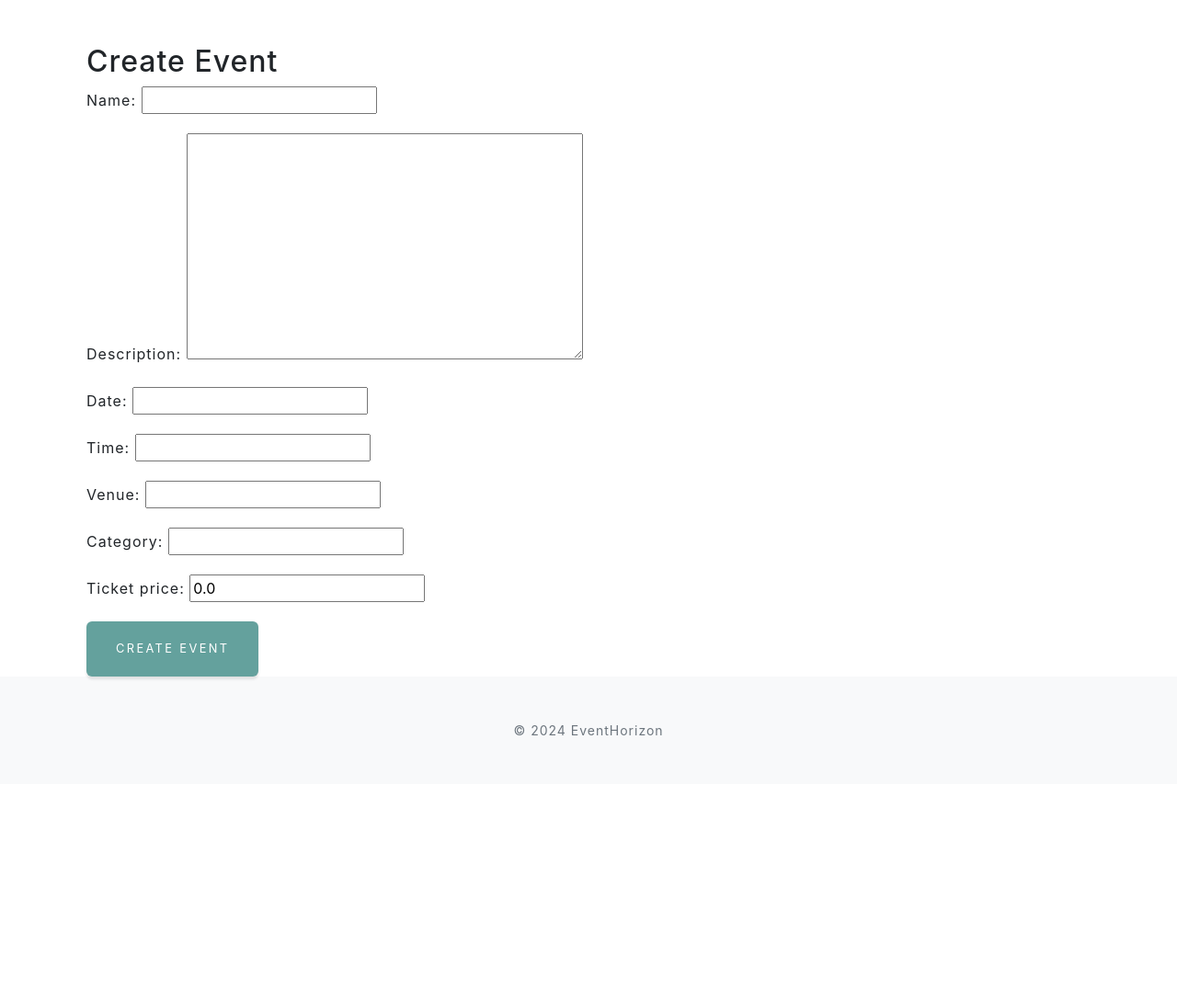
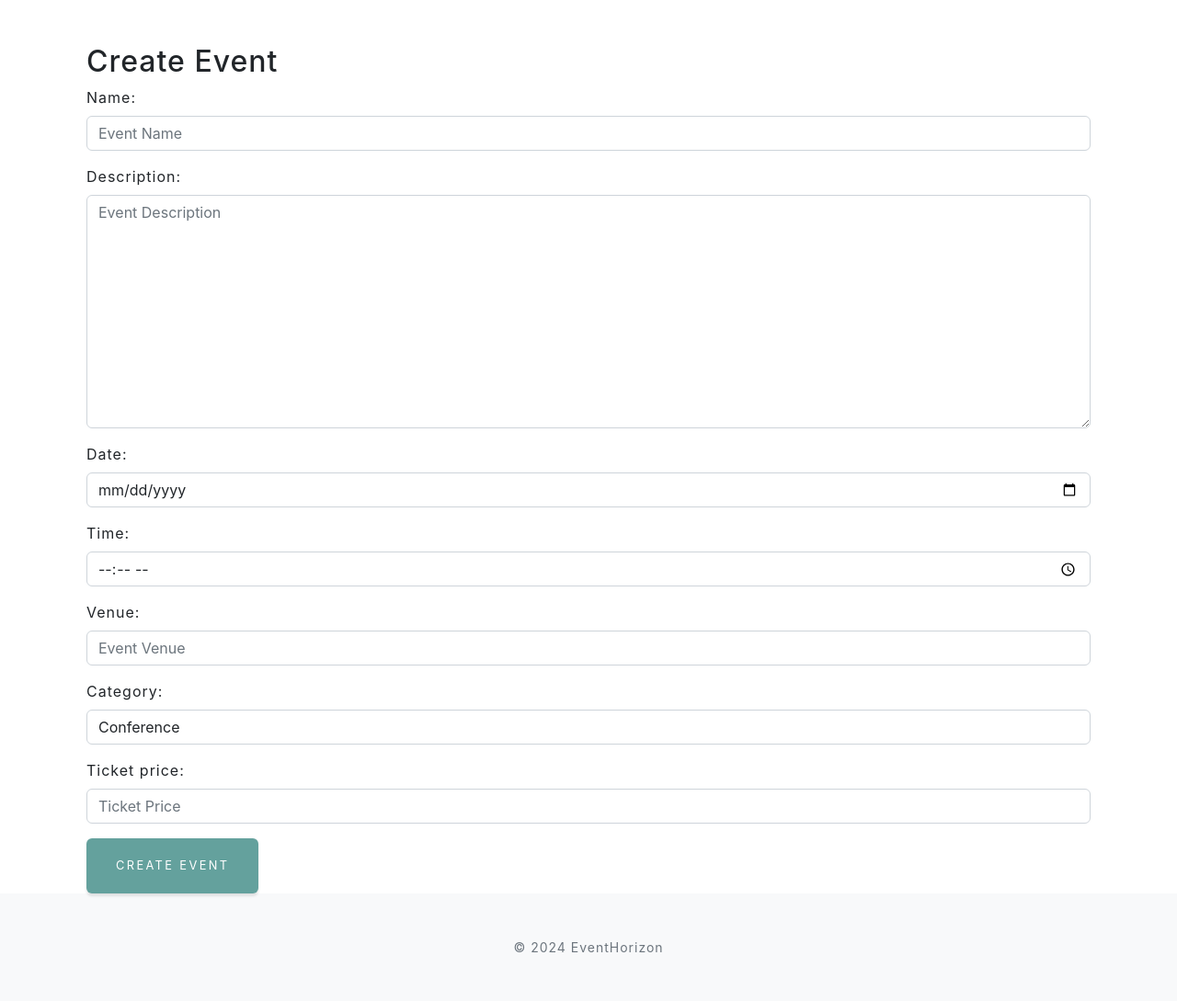
Before and after one commit to Kristiyand97/Event-System-Management, a Django app: page /events/create/ in a window 1280 px wide. Shown: the part 800-1889 px from the top of the page at 92% size. Before the commit the page ends 1600 px from the top, so only its background shows below. Run offline with Django 5.2, Linux system fonts and the light colour scheme; the visitor is signed in with stand-in values (Sample User, id 1); some libraries are stand-ins or nearby versions.

```diff
--- a/event_management/events/admin.py
+++ b/event_management/events/admin.py
@@ -3,5 +3,7 @@ from .models import Event
 
 class EventAdmin(admin.ModelAdmin):
     list_display = ('name', 'date', 'venue', 'organizer')
+    list_filter = ('date', 'category')
+    search_fields = ('name', 'description', 'venue')
 
 admin.site.register(Event, EventAdmin)
--- a/event_management/events/forms.py
+++ b/event_management/events/forms.py
@@ -5,3 +5,12 @@ class EventForm(forms.ModelForm):
     class Meta:
         model = Event
         fields = ['name', 'description', 'date', 'time', 'venue', 'category', 'ticket_price']
+        widgets = {
+            'name': forms.TextInput(attrs={'class': 'form-control', 'placeholder': 'Event Name'}),
+            'description': forms.Textarea(attrs={'class': 'form-control', 'placeholder': 'Event Description'}),
+            'date': forms.DateInput(attrs={'class': 'form-control', 'type': 'date'}),
+            'time': forms.TimeInput(attrs={'class': 'form-control', 'type': 'time'}),
+            'venue': forms.TextInput(attrs={'class': 'form-control', 'placeholder': 'Event Venue'}),
+            'category': forms.Select(attrs={'class': 'form-control'}),
+            'ticket_price': forms.NumberInput(attrs={'class': 'form-control', 'placeholder': 'Ticket Price'}),
+        }
--- a/event_management/events/models.py
+++ b/event_management/events/models.py
@@ -1,17 +1,33 @@
+from django.conf import settings
 from django.db import models
 from django.contrib.auth import get_user_model
 
 User = get_user_model()
 
+
+
 class Event(models.Model):
+    CATEGORY_CHOICES = [
+        ('CONFERENCE', 'Conference'),
+        ('SEMINAR', 'Seminar'),
+        ('MEETING', 'Meeting'),
+        ('WORKSHOP', 'Workshop'),
+        ('CONCERT', 'Concert'),
+        ('FESTIVAL', 'Festival'),
+        ('WEBINAR', 'Webinar'),
+        ('NETWORKING', 'Networking Event'),
+        ('EXHIBITION', 'Exhibition'),
+        ('PARTY', 'Party'),
+    ]
+
     name = models.CharField(max_length=200)
     description = models.TextField()
     date = models.DateField()
     time = models.TimeField()
-    venue = models.CharField(max_length=200)  # Correct field name
-    organizer = models.ForeignKey(User, on_delete=models.CASCADE, related_name='events')
-    category = models.CharField(max_length=100, blank=True, null=True)
-    ticket_price = models.DecimalField(max_digits=10, decimal_places=2, default=0.00)
+    venue = models.CharField(max_length=200)
+    category = models.CharField(max_length=50, choices=CATEGORY_CHOICES, default='CONFERENCE')
+    ticket_price = models.DecimalField(max_digits=6, decimal_places=2)
+    organizer = models.ForeignKey(settings.AUTH_USER_MODEL, on_delete=models.CASCADE)
 
     def __str__(self):
         return self.name
--- a/event_management/events/templates/events/event_detail.html
+++ b/event_management/events/templates/events/event_detail.html
@@ -4,11 +4,9 @@
 <div class="container mt-5">
     <h1>{{ event.name }}</h1>
     <p><strong>Date:</strong> {{ event.date }}</p>
-    <p><strong>Location:</strong> {{ event.location }}</p>
+    <p><strong>Location:</strong> {{ event.venue }}</p>
     <p><strong>Description:</strong> {{ event.description }}</p>
      <p><strong>Ticket Price:</strong> ${{ event.ticket_price }}</p>
-    <a href="{% url 'purchase_ticket' event.id %}">Purchase Tickets</a>
-    <h2>Purchase Tickets</h2>
     {% if user.is_authenticated %}
         <a href="{% url 'purchase_ticket' event.id %}" class="btn btn-primary">Purchase Ticket</a>
     {% else %}
--- a/event_management/events/urls.py
+++ b/event_management/events/urls.py
@@ -1,13 +1,13 @@
 from django.urls import path, include
 from rest_framework.routers import DefaultRouter
-from .views import EventViewSet, event_create, event_edit, EventDetailView, UserEventListView, EventListView
+from .views import EventViewSet, create_event, event_edit, EventDetailView, UserEventListView, EventListView
 
 router = DefaultRouter()
 router.register(r'events', EventViewSet)
 
 urlpatterns = [
     path('', EventListView.as_view(), name='event_list'),  # Ensure this is correct
-    path('create/', event_create, name='event_create'),
+    path('create/', create_event, name='event_create'),
     path('edit/<int:pk>/', event_edit, name='event_edit'),
     path('<int:pk>/', EventDetailView.as_view(), name='event_detail'),
     path('my-events/', UserEventListView.as_view(), name='user_event_list'),  # URL for user event list
--- a/event_management/events/views.py
+++ b/event_management/events/views.py
@@ -15,20 +15,17 @@ class EventViewSet(viewsets.ModelViewSet):
 
 
 @login_required
-def event_create(request):
+def create_event(request):
     if request.method == 'POST':
         form = EventForm(request.POST)
         if form.is_valid():
             event = form.save(commit=False)
-            event.organizer = request.user
+            event.organizer = request.user  # Set the organizer to the logged-in user
             event.save()
-            return redirect(reverse('user_event_list'))
-        else:
-            print(form.errors)  # Add this line to print form errors in the console
+            return redirect('user_event_list')  # Redirect to the user's event list after creation
     else:
         form = EventForm()
     return render(request, 'events/event_form.html', {'form': form})
-
 
 
 @login_required
```
Also changed, not shown: event_management/leetcode.py (+9 -0 lines), event_management/users/templates/users/profile.html (+69 -8 lines), event_management/users/views.py (+13 -2 lines), event_management/events/migrations/0005_alter_event_category_alter_event_organizer_and_more.py (added), event_management/tickets/migrations/0002_ticket_stripe_payment_intent_id.py (added), event_management/users/migrations/0004_delete_creditcard.py (added).
